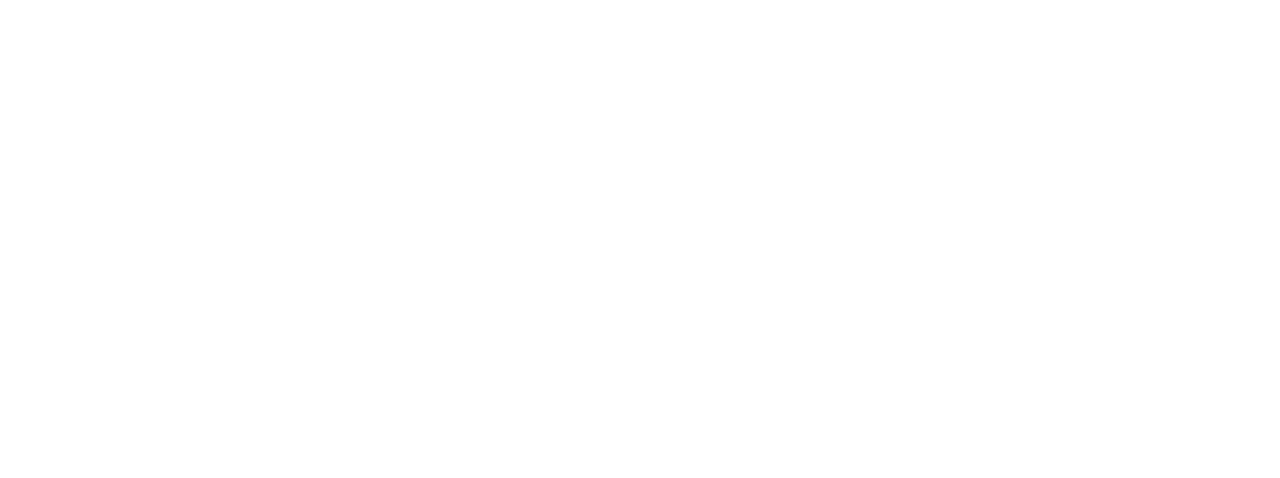
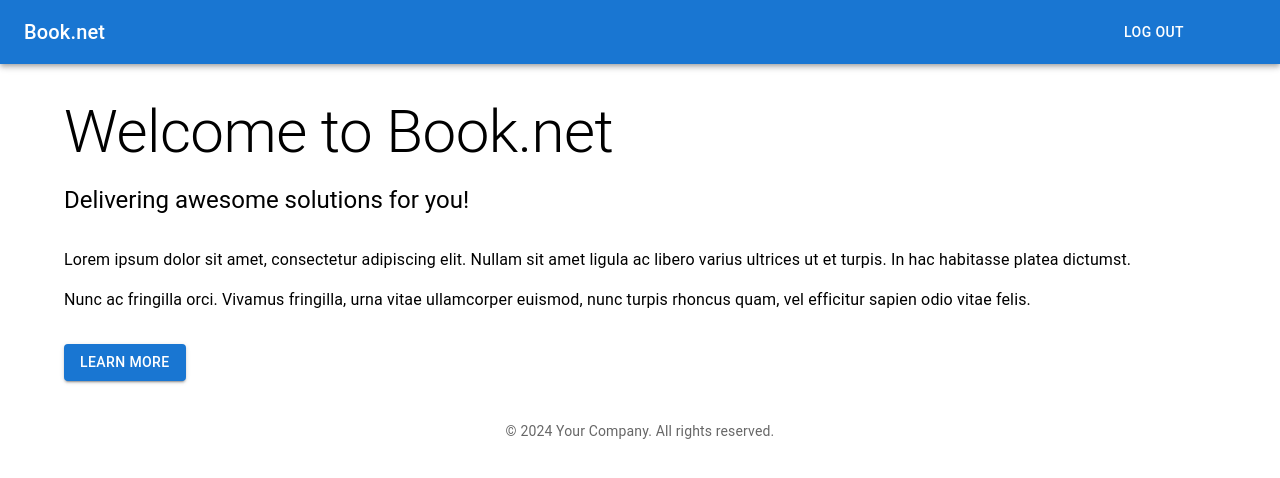
Before and after one commit to Blyndone/BookNet, a React (Create React App) app in the folder client/library-frontend/: page /home in a window 1280 px wide. Before the commit this address had no page. Shown: the top 478 px of the page. Built offline with nearby package versions, Linux system fonts and the light colour scheme.

Commit message:
added landing page

```diff
--- a/client/library-frontend/src/App.js
+++ b/client/library-frontend/src/App.js
@@ -2,6 +2,7 @@
 import Home from './home';
 import Login from './login';
 import SignUp from './signUp';
+import LandingPage from './homePage';
 import './App.css';
 import { useEffect, useState } from 'react';
 
@@ -40,6 +41,7 @@
           <Route path="/" element={<Home email={email} loggedIn={loggedIn} setLoggedIn={setLoggedIn}/>} />
           <Route path="/login" element={<Login setLoggedIn={setLoggedIn} setEmail={setEmail} />} />
           <Route path="/signUp" element={<SignUp setLoggedIn={setLoggedIn} setEmail={setEmail}/>} />
+          <Route path="/home" element={<LandingPage setLoggedIn={setLoggedIn} setEmail={setEmail}/>} />
         </Routes>
       </BrowserRouter>
     </div>
--- a/client/library-frontend/src/home.js
+++ b/client/library-frontend/src/home.js
@@ -26,7 +26,7 @@
 
     return <div className="mainContainer">
         <div className={"titleContainer"}>
-            <div>Welcome!</div>
+            <div>Welcome to Book.net!</div>
         </div>
         <div>
             This is the home page.
--- /dev/null
+++ b/client/library-frontend/src/homePage.js
@@ -0,0 +1,69 @@
+import React from 'react';
+import AppBar from '@mui/material/AppBar';
+import Toolbar from '@mui/material/Toolbar';
+import Typography from '@mui/material/Typography';
+import Container from '@mui/material/Container';
+import Button from '@mui/material/Button';
+import { useNavigate } from "react-router-dom";
+
+
+const LandingPage = (props) => {
+    const { loggedIn} = props
+    const navigate = useNavigate();
+
+    const onButtonClick = () => {
+        if (loggedIn) {
+            localStorage.removeItem("user")
+            props.setLoggedIn(false)
+        } else {
+            navigate("/login")
+        }
+    }
+  return (
+    <div>
+      {/* Header */}
+      <AppBar position="static">
+        <Toolbar>
+          <Typography variant="h6" component="div" sx={{ flexGrow: 1 }}>
+            Book.net
+          </Typography>
+          <Button color="inherit" onClick={onButtonClick}>Log Out</Button>
+          <Button color="inherit">{}</Button>
+        </Toolbar>
+      </AppBar>
+
+      {/* Main Content */}
+      <Container>
+        <Typography variant="h2" sx={{ mt: 4 }}>
+          Welcome to Book.net
+        </Typography>
+        <Typography variant="h5" sx={{ mt: 2, mb: 4 }}>
+          Delivering awesome solutions for you!
+        </Typography>
+
+        <Typography variant="body1" paragraph>
+          Lorem ipsum dolor sit amet, consectetur adipiscing elit. Nullam sit amet ligula ac libero
+          varius ultrices ut et turpis. In hac habitasse platea dictumst.
+        </Typography>
+
+        <Typography variant="body1" paragraph>
+          Nunc ac fringilla orci. Vivamus fringilla, urna vitae ullamcorper euismod, nunc turpis
+          rhoncus quam, vel efficitur sapien odio vitae felis.
+        </Typography>
+
+        <Button variant="contained" color="primary" sx={{ mt: 2 }}>
+          Learn More
+        </Button>
+      </Container>
+
+      {/* Footer */}
+      <Container sx={{ mt: 5 }}>
+        <Typography variant="body2" color="text.secondary" align="center">
+          © {new Date().getFullYear()} Your Company. All rights reserved.
+        </Typography>
+      </Container>
+    </div>
+  );
+};
+
+export default LandingPage;
--- a/client/library-frontend/src/login.js
+++ b/client/library-frontend/src/login.js
@@ -114,7 +114,7 @@
                 localStorage.setItem("user", JSON.stringify({email, token: r.token}))
                 props.setLoggedIn(true)
                 props.setEmail(email)
-                navigate("/")
+                navigate("/home")
             } else {
                 window.alert("Wrong email or password")
             }
--- a/client/library-frontend/src/signUp.js
+++ b/client/library-frontend/src/signUp.js
@@ -124,7 +124,7 @@
               localStorage.setItem("user", JSON.stringify({email, token: r.token}))
               props.setLoggedIn(true)
               props.setEmail(email)
-              navigate("/")
+              navigate("/home")
           } else {
               window.alert("Wrong email or password")
           }
```
